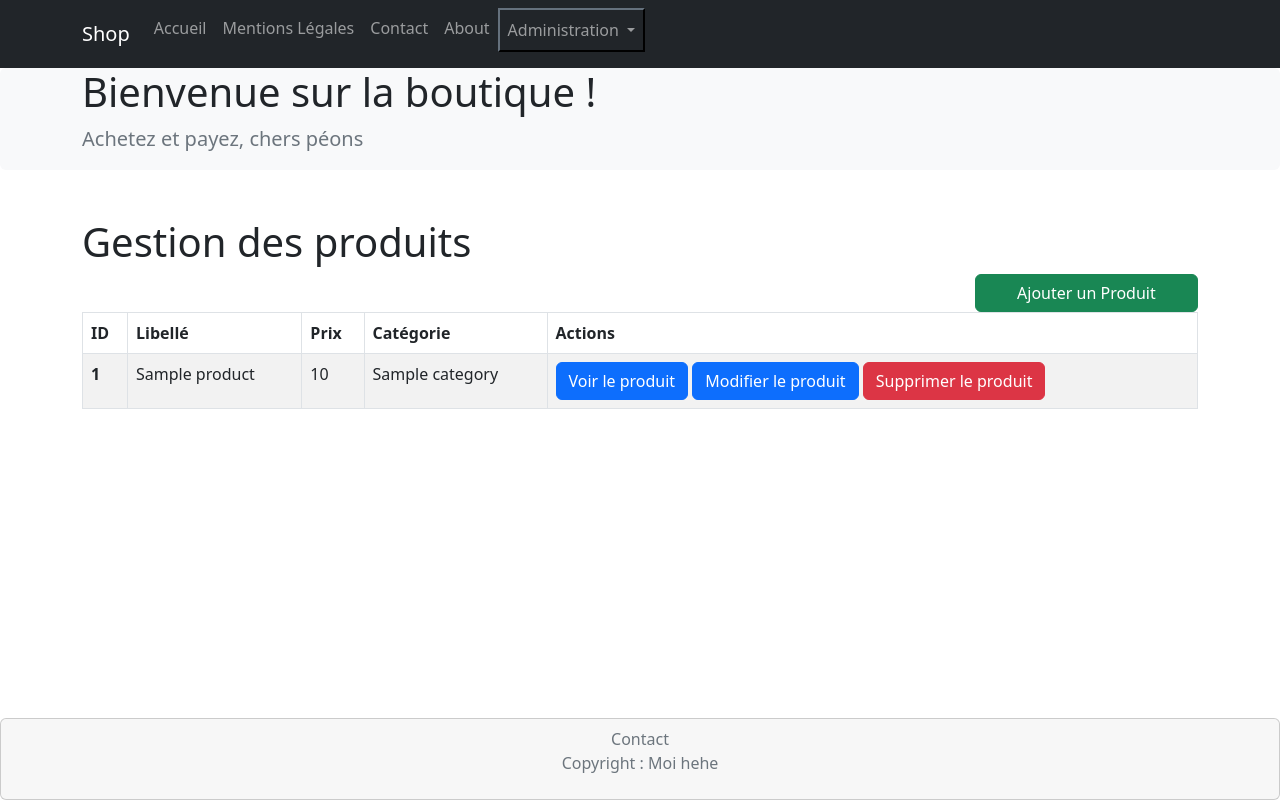
After one commit to SuperKiment/Projet-E-Commerce, a PHP site: template template/adminProducts.html.twig in a window 1280 px wide. The commit adds this page. Run offline with PHP 8.4, Linux system fonts and the light colour scheme; the template is opened without the code that fills it: most values are stand-ins (such as "Sample title", 1, 10 or a date in 2020); a stand-in replaces the project's code that opens the database connection; some libraries are stand-ins or nearby versions.

Commit message:
administration produit & categorie

```diff
--- a/config/routes.php
+++ b/config/routes.php
@@ -12,6 +12,8 @@ $routes = [
     'updateProduct' => 'updateProductController',
     'deleteProduct' => 'deleteProductController',
     'showProduct' => 'showProductController',
+    'adminProducts' => 'adminProductsController',
+    'adminProductCategories' => 'adminProductCategoriesController',
 
     'addCategory' => 'addCategoryController',
 ];
--- a/src/router.php
+++ b/src/router.php
@@ -21,6 +21,7 @@ function initRouter($routes, $db)
     //$controller devient HomeController (nom du fichier)
     $controller = ucfirst($route);
 
+
     //Require le fichier controller HomeController.php
     require_once 'controller/' . $controller . '.php';
     return $controller;
--- /dev/null
+++ b/template/adminProducts.html.twig
@@ -0,0 +1,51 @@
+{% extends "layout.html.twig" %}
+
+{% block title %}Gestion des produits{% endblock %}
+
+{% block content %}
+<div class="container">
+  <h1>Gestion des produits</h1>
+
+  <div style="display: grid; grid-template-columns: 1fr 1fr 1fr 1fr 1fr;">
+    <div></div>
+    <div></div>
+    <div></div>
+    <div></div>
+    <a href="?page=addProduct" class="btn btn-success">Ajouter un Produit</a>
+  </div>
+  <table class="table table-bordered table-striped">
+    <thead>
+      <tr>
+        <th scope="col">ID</th>
+        <th scope="col">Libellé</th>
+        <th scope="col">Prix</th>
+        <th scope="col">Catégorie</th>
+        <th scope="col">Actions</th>
+      </tr>
+    </thead>
+    <tbody>
+      {% for product in products %}
+
+
+      <tr>
+        <th scope="row">{{product.id}}</th>
+        <td>{{product.label}}</td>
+        <td>{{product.price}}</td>
+
+        {% for category in categories %}
+        {% if product.idCategory == category.id %}
+        <td>{{category.label}}</td>
+        {% endif %}
+        {% endfor %}
+
+        <td><a href="?page=showProduct&product={{ product.id }}" class="btn btn-primary">Voir le produit</a>
+          <a href="?page=updateProduct&product={{ product.id }}" class="btn btn-primary">Modifier le produit</a>
+          <a href="?page=deleteProduct&product={{ product.id }}" class="btn btn-danger">Supprimer le produit</a>
+        </td>
+      </tr>
+
+      {% endfor %}
+    </tbody>
+  </table>
+</div>
+{% endblock %}
--- a/template/layout.html.twig
+++ b/template/layout.html.twig
@@ -33,6 +33,18 @@
                     <li class="nav-item"><a href="?page=contact" class="nav-link">Contact</a></li>
 
                     <li class="nav-item"><a href="?page=about" class="nav-link">About</a></li>
+
+                    <li class="nav-item">
+                        <div class="dropdown">
+                            <button class="dropdown-toggle nav-link bg-dark border-dark" type="button" data-bs-toggle="dropdown" aria-expanded="false">
+                              Administration
+                            </button>
+                            <ul class="dropdown-menu">
+                              <li><a class="dropdown-item" href="?page=adminProducts">Gérer les Produits</a></li>
+                              <li><a class="dropdown-item" href="?page=adminProductCategories">Gérer les Catégories</a></li>
+                            </ul>
+                          </div>
+                    </li>
                 </ul>
             </div>
         </div>
```
Also changed, not shown: src/controller/AdminProductCategoriesController.php (added, +10 -0 lines), src/controller/AdminProductsController.php (added, +13 -0 lines), template/adminProductCategories.html.twig (added, +39 -0 lines), 1 other file.
